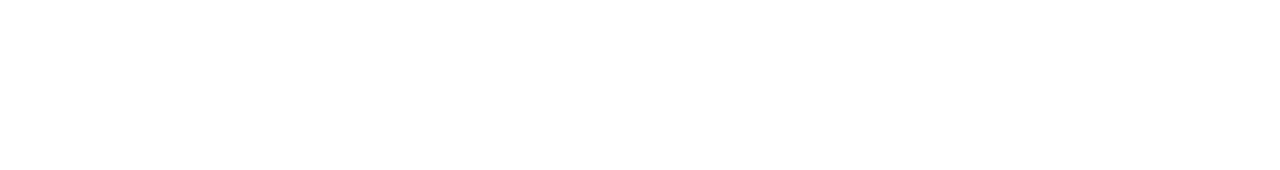
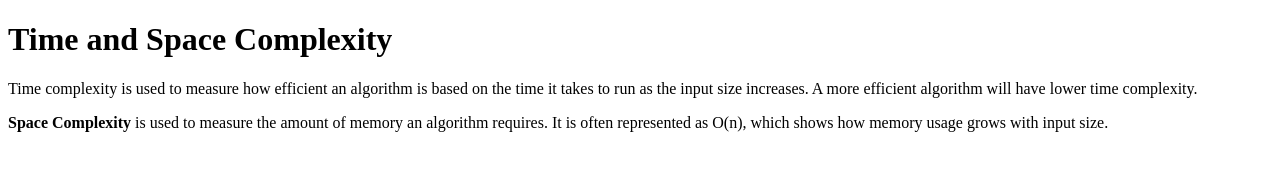
Before and after one commit to acciojob/time-and-space-complexity-accioJobLearningByMohit, a website: page main.html in a window 1280 px wide. Drawn offline with Linux system fonts and the light colour scheme.

Commit message:
created a submission

```diff
--- a/main.html
+++ b/main.html
@@ -8,6 +8,15 @@
 
 <body>
 	<!-- the entire body must be written by student -->
+	  <h1>Time and Space Complexity</h1>
+
+    <p>
+        Time complexity is used to measure how efficient an algorithm is based on the time it takes to run as the input size increases. A more efficient algorithm will have lower time complexity.
+    </p>
+
+    <p>
+        <b>Space Complexity</b> is used to measure the amount of memory an algorithm requires. It is often represented as O(n), which shows how memory usage grows with input size.
+    </p>
     <script type="text/javascript" src="./script.js">
 </script>
 
```
